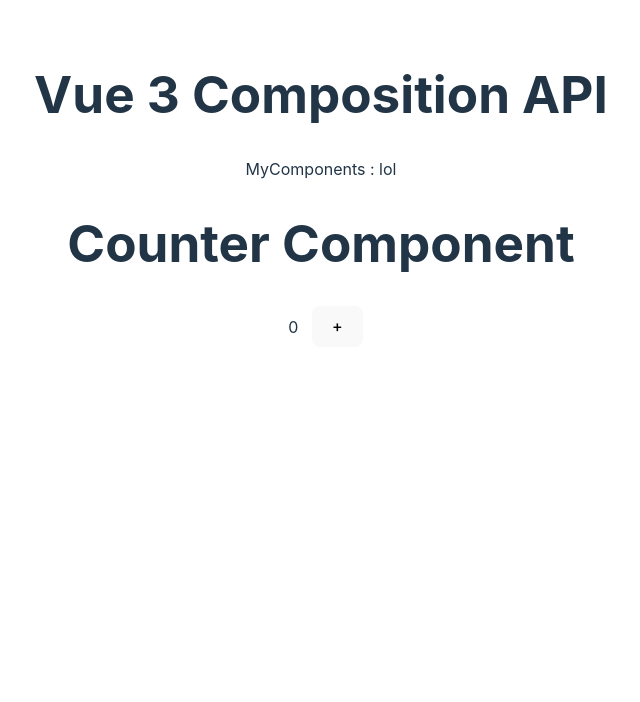
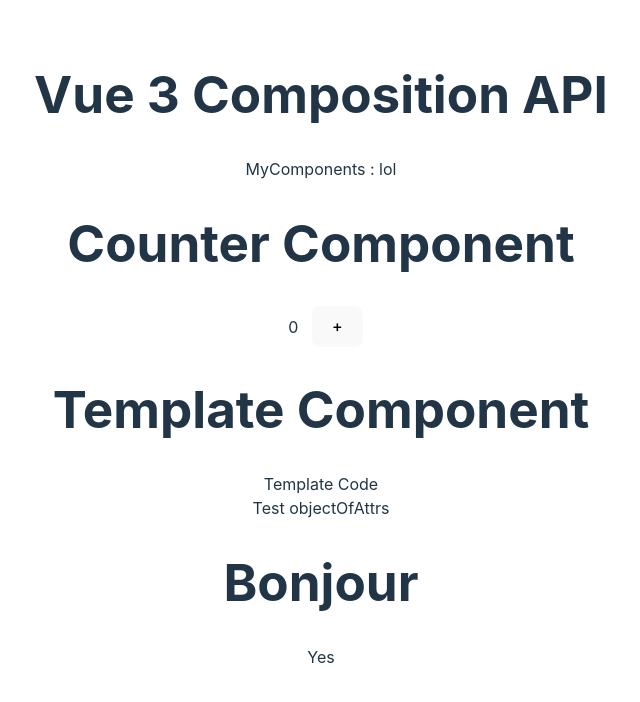
Before and after one commit to CodeurCopieur/Vue3-Composition-API, a Vue app: page / in a window 1280 px wide. Shown: the top 702 px of the page, without its empty margins (319-959 px from the left). Built offline with nearby package versions, Linux system fonts and the light colour scheme.

Commit message:
Comprendre la syntaxe des modèles basés sur HTML dans l'API de composition dans Vue

```diff
--- a/src/components/TemplateSyntax.vue
+++ b/src/components/TemplateSyntax.vue
@@ -1,11 +1,24 @@
 <script setup>
+  const dynamicId = 'my-id'
+  const message = '<h1>Bonjour</h1>'
+  const objectOfAttrs = {
+    id: dynamicId,
+    class: 'container'
+  };
 
+  const titleAttr = "title";
+  const titleValue = "C'est est un titre"
+  const eventName = 'mouseover';
+
+  const changeTitle = ()=> {
+    alert('changeTitle')
+  };
 </script>
 
 <template>
-
+  <h1>Template Component</h1>
+ <div :id="dynamicId" :[titleAttr] = "titleValue">Template Code</div>
+ <div v-bind="objectOfAttrs">Test objectOfAttrs</div>
+ <div v-html="message" @[eventName]="changeTitle()"></div>
+ <p @click="changeTitle()">{{ message ? 'Yes' : 'No' }}</p>
 </template>
-
-<style lang="scss" scoped>
-
-</style>
```
